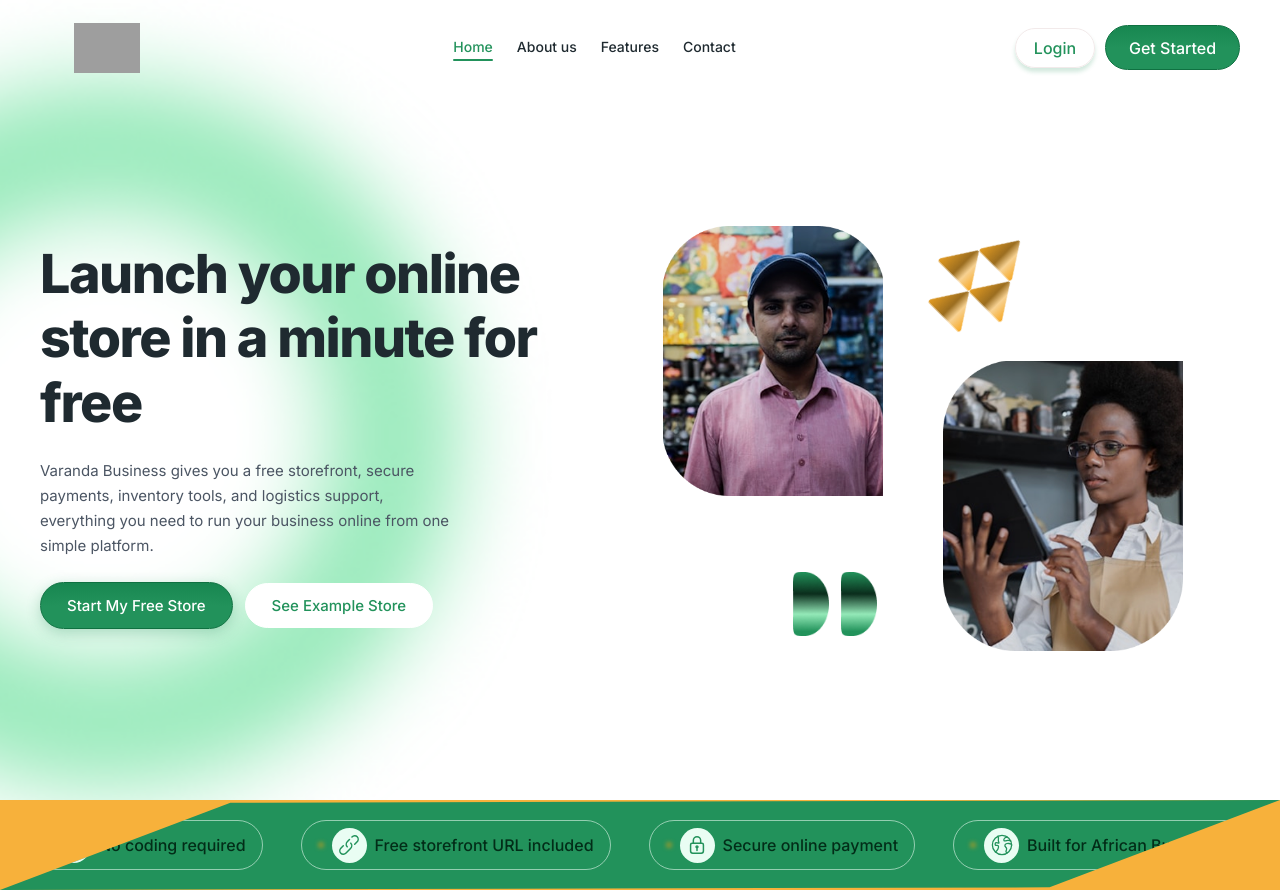
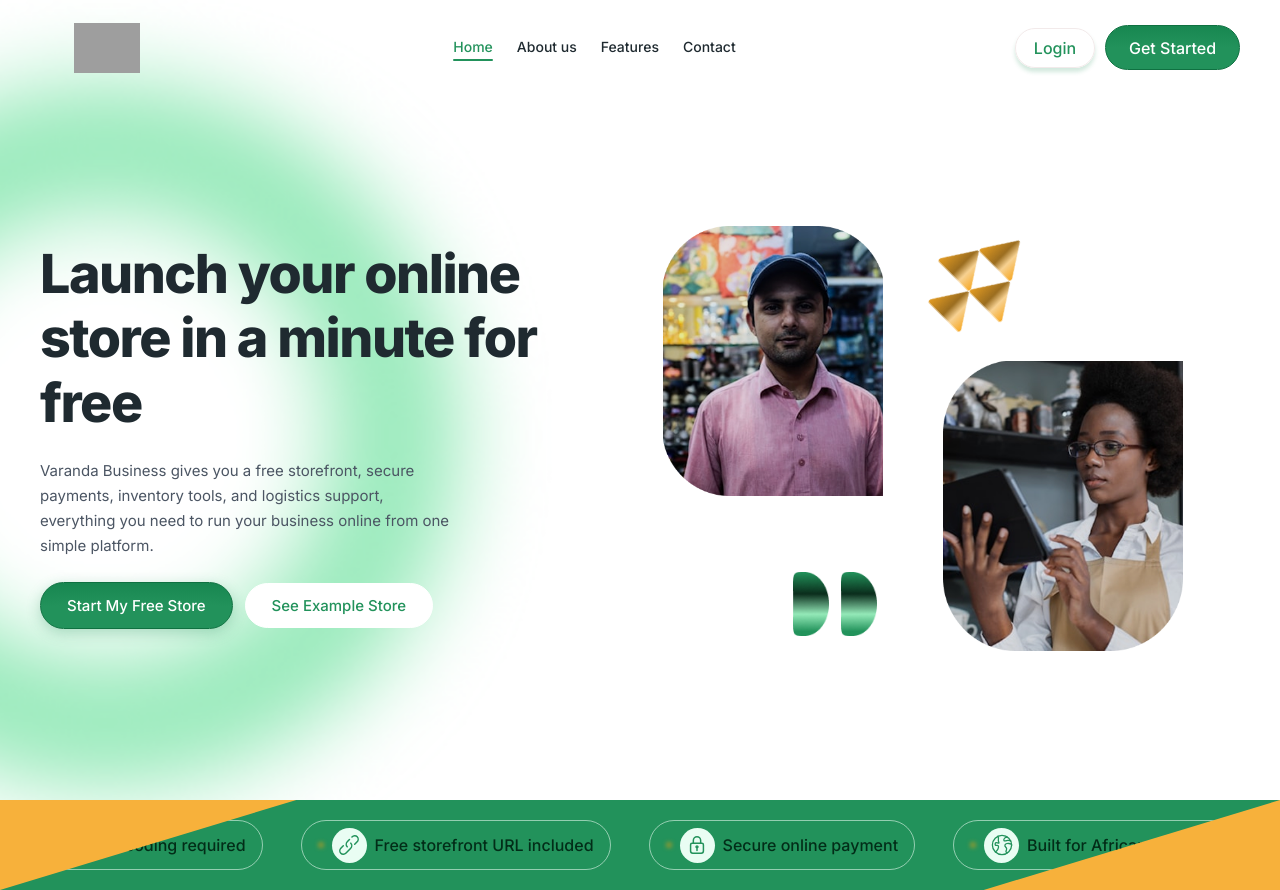
Before and after one commit to Profeso1012/Varanda_mart, a React (Vite) app: page / in a window 1280 px wide. Built offline with nearby package versions, Linux system fonts and the light colour scheme; grey boxes are pictures that could not be loaded.

Commit message:
Adjust TrustStrip green slating to extend across full height

```diff
--- a/src/components/TrustStrip.css
+++ b/src/components/TrustStrip.css
@@ -17,7 +17,7 @@
   width: 100%;
   height: 100%;
   background: #22925B;
-  clip-path: polygon(0 100%, 18% 3%, 100% 0%, 82% 97%);
+  clip-path: polygon(0 100%, 25% -8%, 100% 0%, 75% 108%);
   z-index: 0;
 }
 
```
